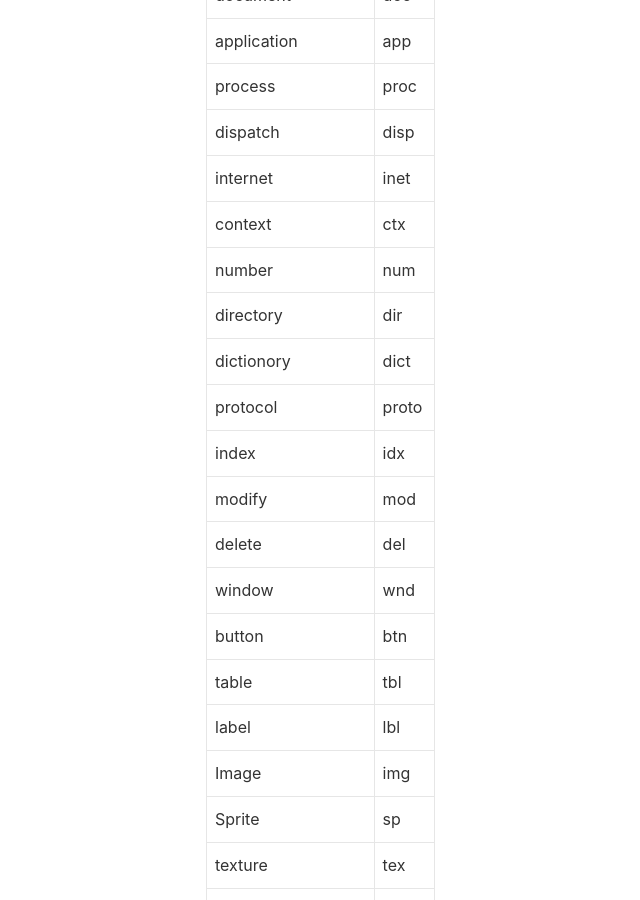
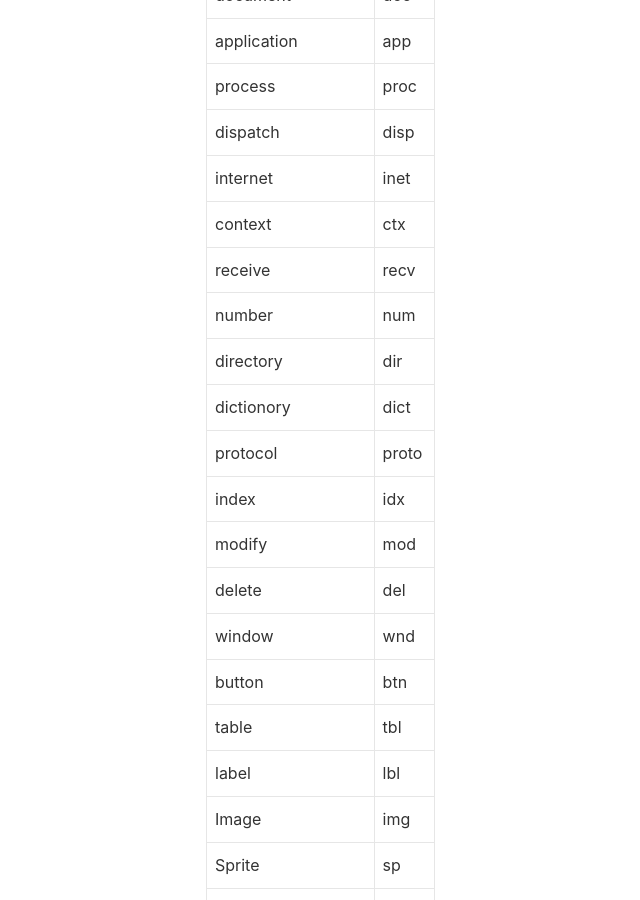
Before and after one commit to lizijie/lizijie.github.io, a Jekyll site: the page built from _posts/2018-04-23-常见代码英文词汇缩写.md, in a window 1280 px wide and 900 px high, scrolled down 2272 px. Shown: the whole window, without its empty margins (41-681 px from the left). Built offline with Jekyll 4.4.1, drawn with Linux system fonts in a browser that asks for light colours; nearby versions of some CDN libraries; comment, search, counter and statistics services are not loaded.

Commit message:
Update 2018-04-23-常见代码英文词汇缩写.md

```diff
--- a/_posts/2018-04-23-常见代码英文词汇缩写.md
+++ b/_posts/2018-04-23-常见代码英文词汇缩写.md
@@ -64,6 +64,7 @@ tags: 英文 缩写
 |dispatch|disp|
 |internet|inet|
 |context|ctx|
+|receive|recv|
 |---|---|
 |number|num|
 |---|---|
```
